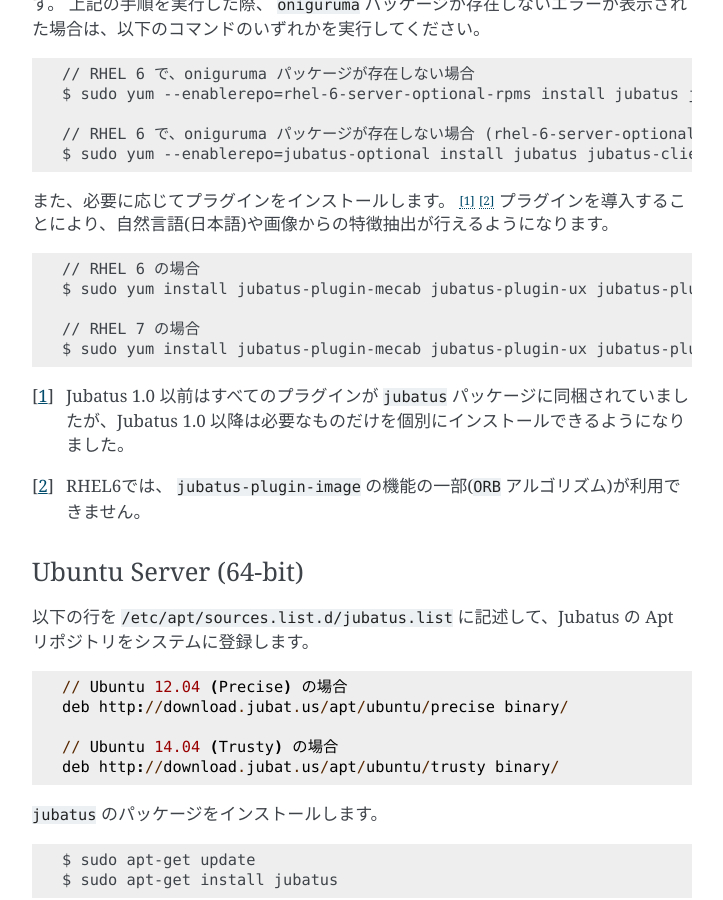
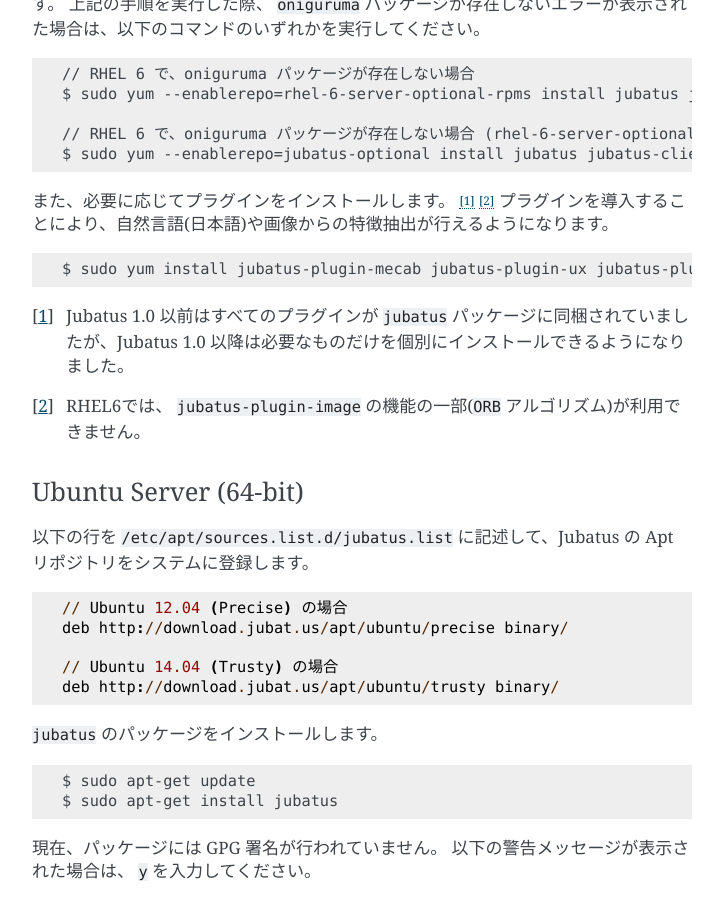
Before and after one commit to jubatus/website, a Sphinx documentation site: the page built from source/ja/quickstart.rst, in a window 1280 px wide and 900 px high, scrolled down 725 px. Shown: the whole window, without its empty margins (388-1111 px from the left). Built offline with Sphinx 7.4.7, drawn with Linux system fonts in a browser that asks for light colours; the version number could not be read and is left out.

Commit message:
remove unneeded description

```diff
--- a/source/en/quickstart.rst
+++ b/source/en/quickstart.rst
@@ -45,10 +45,6 @@
 
 ::
 
-  // For RHEL 6
-  $ sudo yum install jubatus-plugin-mecab jubatus-plugin-ux jubatus-plugin-image
-
-  // For RHEL 7
   $ sudo yum install jubatus-plugin-mecab jubatus-plugin-ux jubatus-plugin-image
 
 .. [1] Prior to Jubatus 1.0, all plugins were bundled with ``jubatus`` package.  In Jubatus 1.0 or later, you can selectively install plug-ins you need.
--- a/source/ja/quickstart.rst
+++ b/source/ja/quickstart.rst
@@ -45,11 +45,9 @@
 
 ::
 
-  // RHEL 6 の場合
   $ sudo yum install jubatus-plugin-mecab jubatus-plugin-ux jubatus-plugin-image
 
-  // RHEL 7 の場合
-  $ sudo yum install jubatus-plugin-mecab jubatus-plugin-ux jubatus-plugin-image
+
 
 .. [1] Jubatus 1.0 以前はすべてのプラグインが ``jubatus`` パッケージに同梱されていましたが、Jubatus 1.0 以降は必要なものだけを個別にインストールできるようになりました。
 .. [2] RHEL6では、 ``jubatus-plugin-image`` の機能の一部(``ORB`` アルゴリズム)が利用できません。
```
